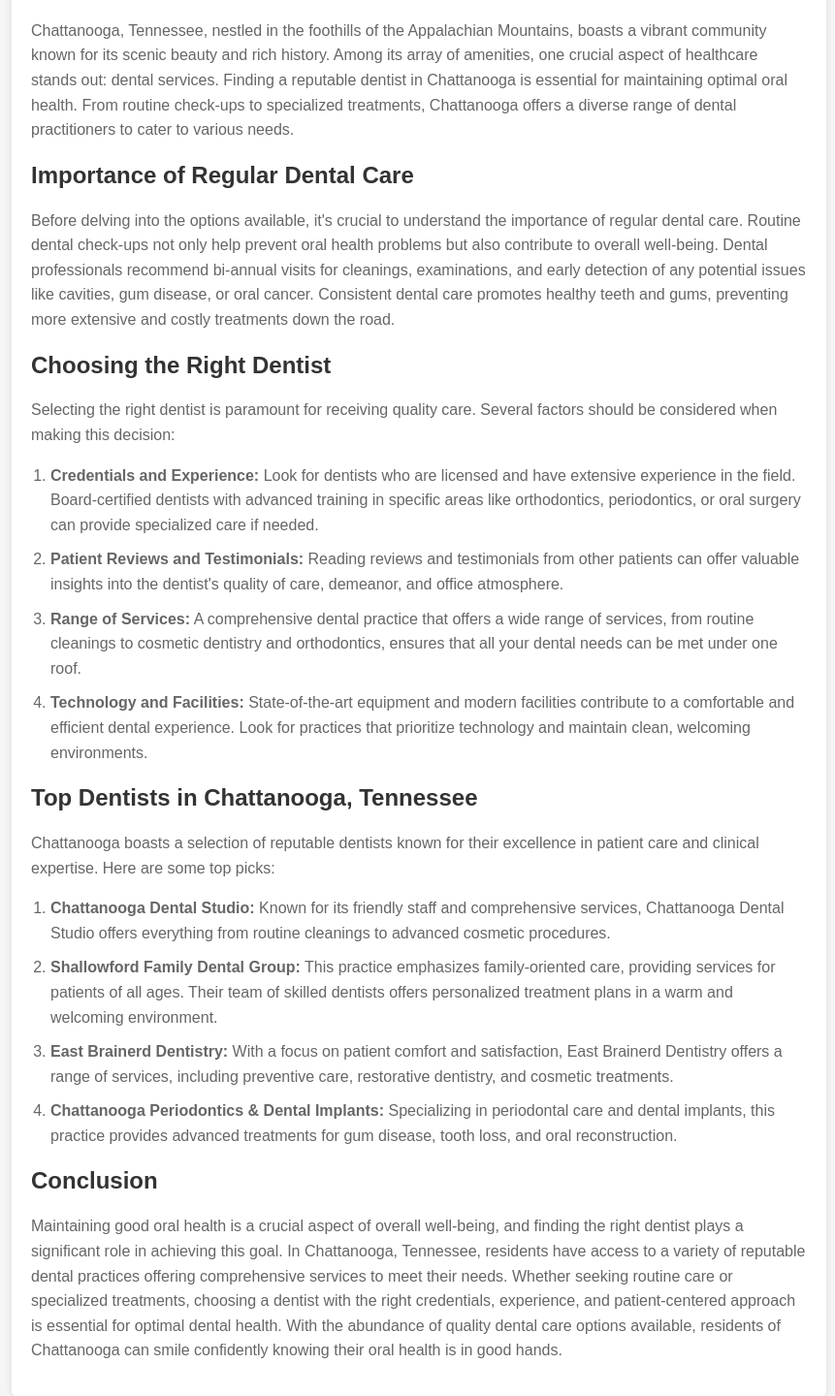
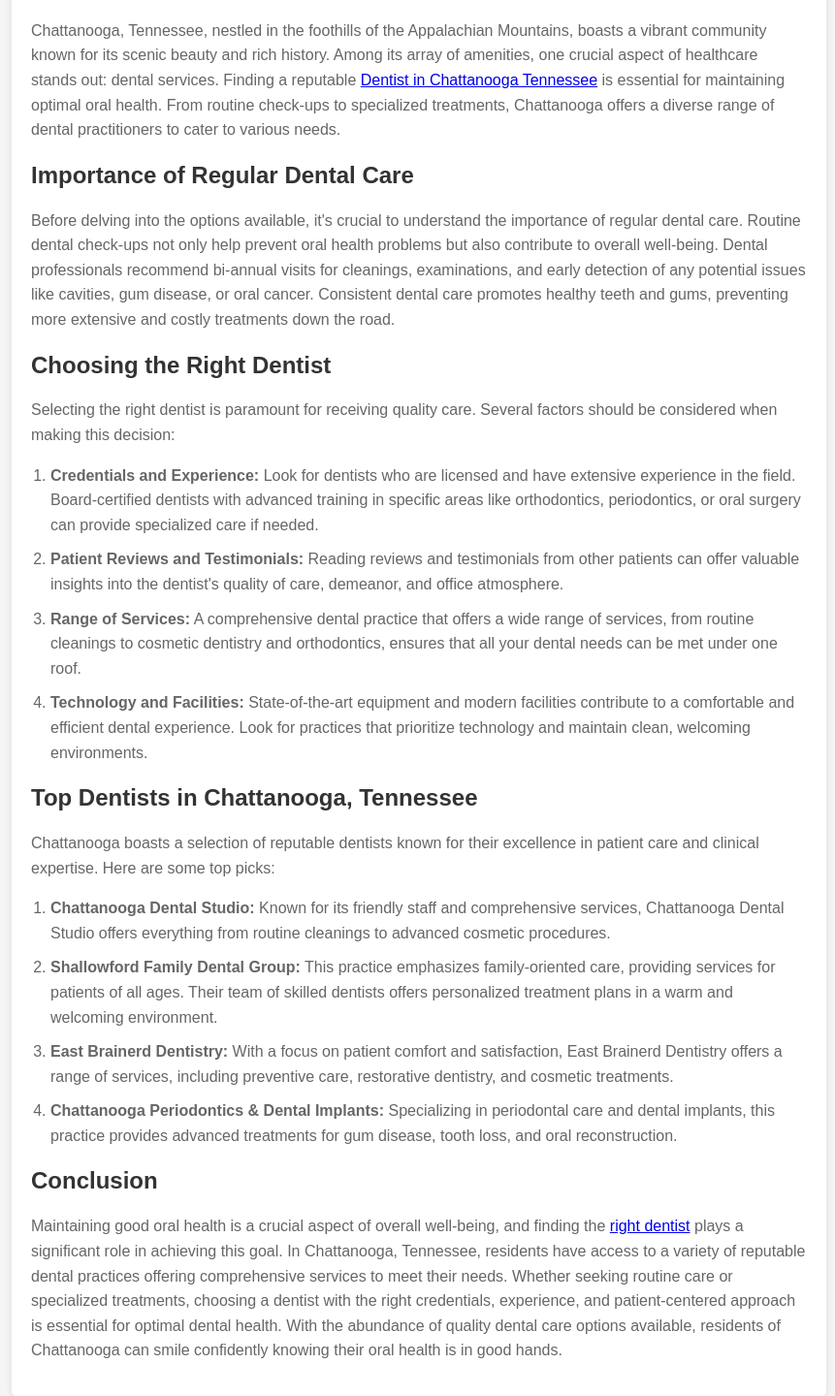
Before and after one commit to roberthinsom/DentistinChattanoogaTennessee, a plain HTML site: page index.html in a window 1280 px wide. Shown: the part 138-1578 px from the top of the page at 97% size, without its empty margins (208-1069 px from the left). Drawn offline with Linux system fonts and the light colour scheme.

Commit message:
Update index.html

```diff
--- a/index.html
+++ b/index.html
@@ -1,6 +1,7 @@
 <!DOCTYPE html>
 <html lang="en">
 <head>
+    <meta name="google-site-verification" content="pPqcDEIFhmZOD5s5KGah3X24iCSReQPym1X_o5ihTC0" />
     <meta charset="UTF-8">
     <meta name="viewport" content="width=device-width, initial-scale=1.0">
     <title>Finding Quality Dental Care in Chattanooga, Tennessee</title>
@@ -41,7 +42,7 @@
 <div class="container">
     <h1>Finding Quality Dental Care in Chattanooga, Tennessee</h1>
 
-    <p>Chattanooga, Tennessee, nestled in the foothills of the Appalachian Mountains, boasts a vibrant community known for its scenic beauty and rich history. Among its array of amenities, one crucial aspect of healthcare stands out: dental services. Finding a reputable dentist in Chattanooga is essential for maintaining optimal oral health. From routine check-ups to specialized treatments, Chattanooga offers a diverse range of dental practitioners to cater to various needs.</p>
+    <p>Chattanooga, Tennessee, nestled in the foothills of the Appalachian Mountains, boasts a vibrant community known for its scenic beauty and rich history. Among its array of amenities, one crucial aspect of healthcare stands out: dental services. Finding a reputable <a href="https://smilechattanooga.com/">Dentist in Chattanooga Tennessee</a>  is essential for maintaining optimal oral health. From routine check-ups to specialized treatments, Chattanooga offers a diverse range of dental practitioners to cater to various needs.</p>
 
     <h2>Importance of Regular Dental Care</h2>
 
@@ -71,7 +72,7 @@
 
     <h2>Conclusion</h2>
 
-    <p>Maintaining good oral health is a crucial aspect of overall well-being, and finding the right dentist plays a significant role in achieving this goal. In Chattanooga, Tennessee, residents have access to a variety of reputable dental practices offering comprehensive services to meet their needs. Whether seeking routine care or specialized treatments, choosing a dentist with the right credentials, experience, and patient-centered approach is essential for optimal dental health. With the abundance of quality dental care options available, residents of Chattanooga can smile confidently knowing their oral health is in good hands.</p>
+    <p>Maintaining good oral health is a crucial aspect of overall well-being, and finding the <a href="https://smilechattanooga.s3.eu-north-1.amazonaws.com/index.html">right dentist</a>  plays a significant role in achieving this goal. In Chattanooga, Tennessee, residents have access to a variety of reputable dental practices offering comprehensive services to meet their needs. Whether seeking routine care or specialized treatments, choosing a dentist with the right credentials, experience, and patient-centered approach is essential for optimal dental health. With the abundance of quality dental care options available, residents of Chattanooga can smile confidently knowing their oral health is in good hands.</p>
 </div>
 
 </body>
```
